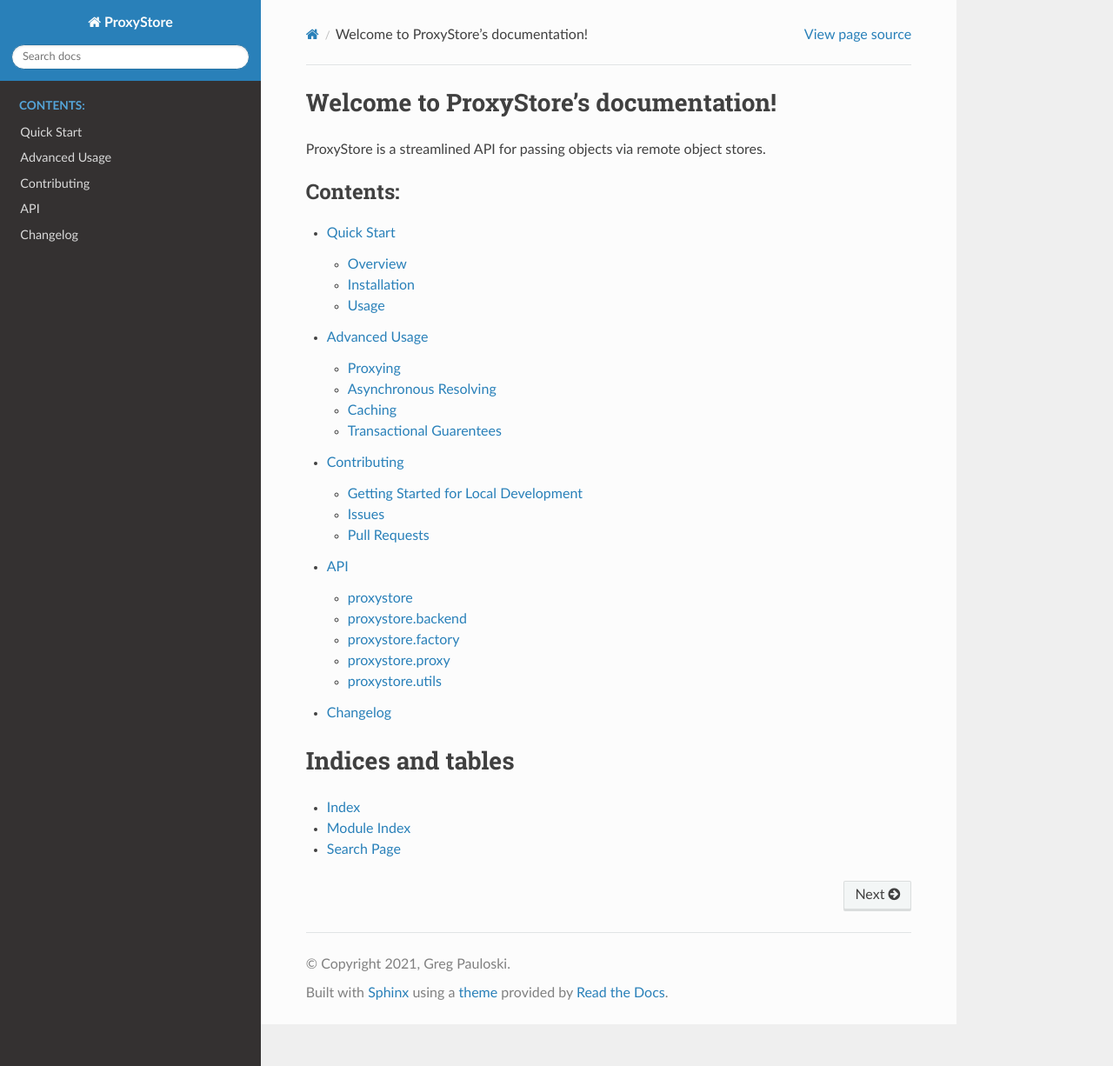
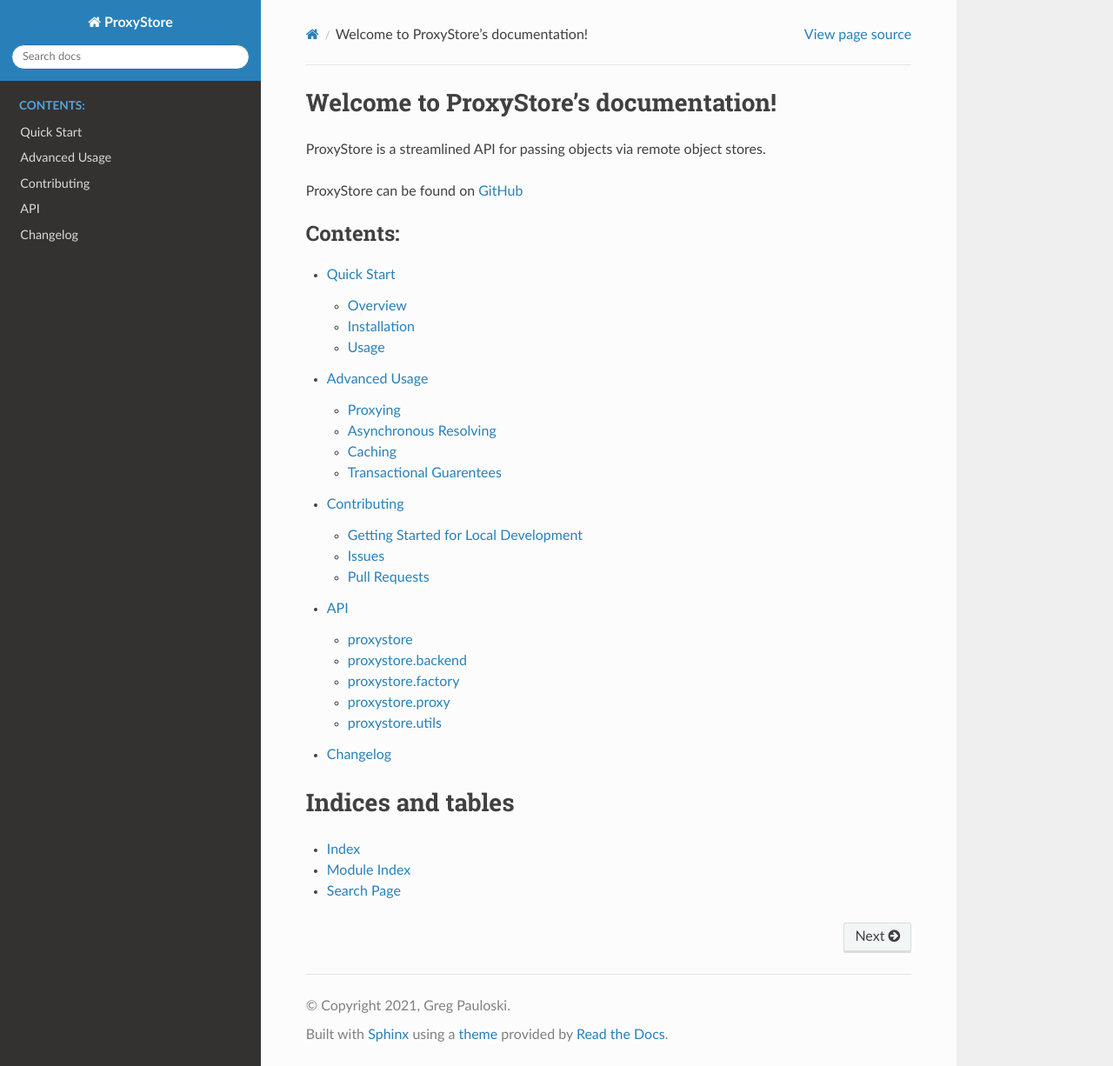
Before and after one commit to proxystore/proxystore, a Sphinx documentation site: the page built from docs/index.rst, in a window 1280 px wide and 1226 px high. Shown: the whole window at 87% size. Built offline with Sphinx 7.4.7 and the Read the Docs theme 2.0.0, drawn with Linux system fonts in a browser that asks for light colours.

Commit message:
Add GitHub link to docs

```diff
--- a/docs/index.rst
+++ b/docs/index.rst
@@ -7,6 +7,8 @@ Welcome to ProxyStore's documentation!
 ======================================
 
 ProxyStore is a streamlined API for passing objects via remote object stores.
+
+ProxyStore can be found on `GitHub <https://github.com/gpauloski/ProxyStore>`_
 
 .. toctree::
    :maxdepth: 2
```
